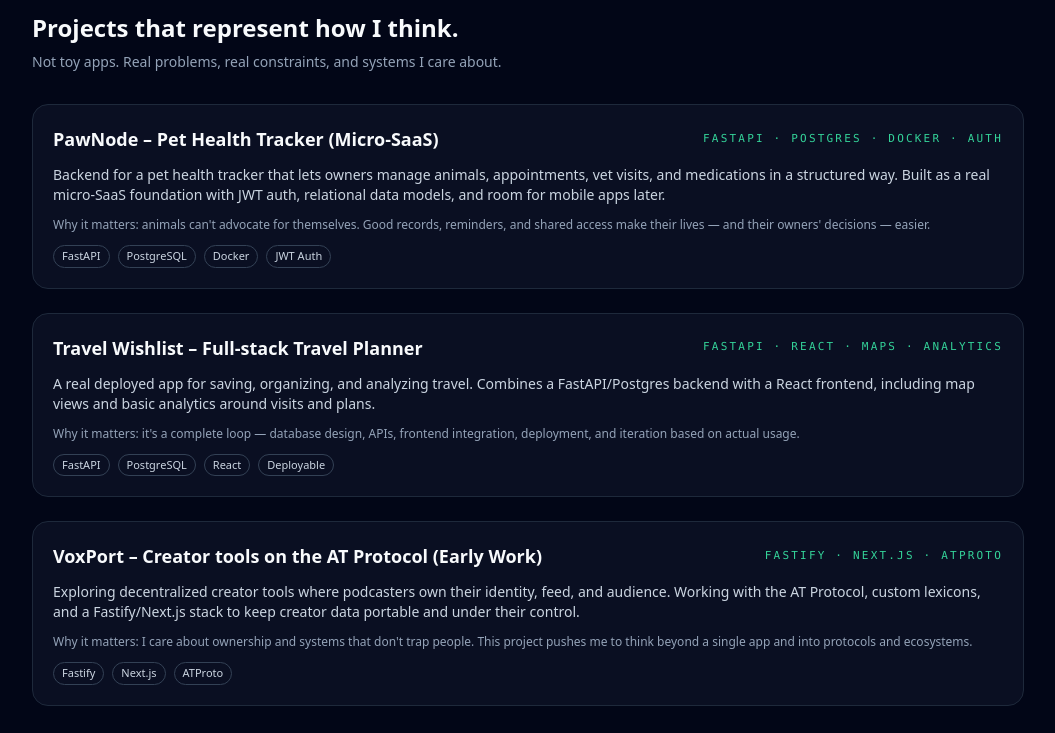
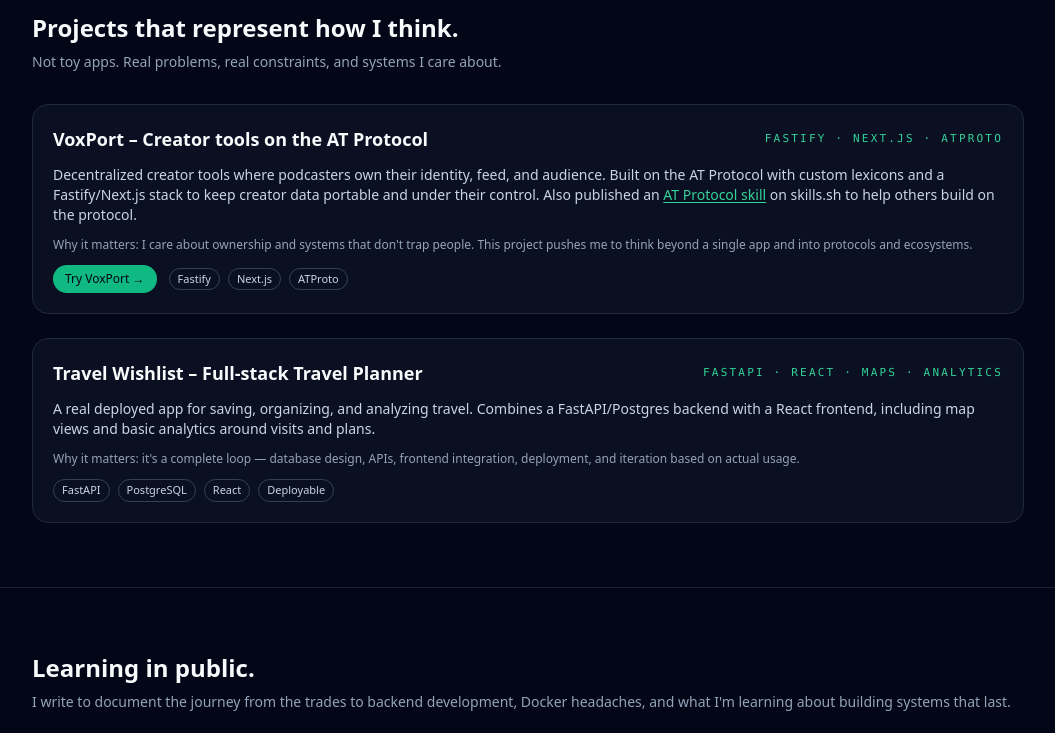
Before and after one commit to JL037/jaredlemler.github.io, a plain HTML site: page index.html in a window 1280 px wide. Shown: the part 1660-2393 px from the top of the page, without its empty margins (112-1167 px from the left). Drawn offline with nearby package versions, Linux system fonts and the light colour scheme.

Commit message:
fix update

```diff
--- a/index.html
+++ b/index.html
@@ -102,7 +102,7 @@
             <div class="w-full max-w-sm space-y-4">
               <!-- Your photo -->
               <img
-                src="jared.png"
+                src="jared.webp"
                 alt="Photo of Jared Lemler"
                 class="w-48 h-48 md:w-64 md:h-64 object-cover rounded-2xl border border-slate-800 shadow-lg shadow-black/40 mx-auto md:mx-0"
               />
@@ -248,30 +248,41 @@
           </p>
 
           <div class="space-y-6">
-            <!-- PawNode -->
+            <!-- VoxPort -->
             <article class="rounded-2xl border border-slate-800 bg-slate-900/60 p-5">
               <div class="flex flex-wrap items-center justify-between gap-2 mb-3">
                 <h3 class="text-base md:text-lg font-semibold text-slate-50">
-                  PawNode – Pet Health Tracker (Micro-SaaS)
+                  VoxPort – Creator tools on the AT Protocol
                 </h3>
                 <span class="text-[11px] font-mono uppercase tracking-[0.2em] text-emerald-400">
-                  FastAPI · Postgres · Docker · Auth
+                  Fastify · Next.js · ATProto
                 </span>
               </div>
               <p class="text-sm text-slate-300 mb-3">
-                Backend for a pet health tracker that lets owners manage animals, appointments, vet visits, and
-                medications in a structured way. Built as a real micro-SaaS foundation with JWT auth,
-                relational data models, and room for mobile apps later.
+                Decentralized creator tools where podcasters own their identity, feed, and audience.
+                Built on the AT Protocol with custom lexicons and a Fastify/Next.js stack to keep creator data
+                portable and under their control. Also published an
+                <a href="https://skills.sh/JL037/atproto-pro" target="_blank" rel="noreferrer" class="text-emerald-400 hover:text-emerald-300 underline underline-offset-2 transition">AT Protocol skill</a>
+                on skills.sh to help others build on the protocol.
               </p>
               <p class="text-xs text-slate-400 mb-3">
-                Why it matters: animals can't advocate for themselves. Good records, reminders, and shared access
-                make their lives — and their owners' decisions — easier.
+                Why it matters: I care about ownership and systems that don't trap people. This project pushes me to
+                think beyond a single app and into protocols and ecosystems.
               </p>
-              <div class="flex flex-wrap gap-2 text-[11px] text-slate-300">
-                <span class="rounded-full border border-slate-700 px-2 py-0.5">FastAPI</span>
-                <span class="rounded-full border border-slate-700 px-2 py-0.5">PostgreSQL</span>
-                <span class="rounded-full border border-slate-700 px-2 py-0.5">Docker</span>
-                <span class="rounded-full border border-slate-700 px-2 py-0.5">JWT Auth</span>
+              <div class="flex flex-wrap items-center gap-3">
+                <a
+                  href="https://voxport.live"
+                  target="_blank"
+                  rel="noreferrer"
+                  class="inline-flex items-center rounded-full bg-emerald-500 hover:bg-emerald-400 text-slate-950 text-xs font-medium px-3 py-1.5 transition"
+                >
+                  Try VoxPort &rarr;
+                </a>
+                <div class="flex flex-wrap gap-2 text-[11px] text-slate-300">
+                  <span class="rounded-full border border-slate-700 px-2 py-0.5">Fastify</span>
+                  <span class="rounded-full border border-slate-700 px-2 py-0.5">Next.js</span>
+                  <span class="rounded-full border border-slate-700 px-2 py-0.5">ATProto</span>
+                </div>
               </div>
             </article>
 
@@ -298,32 +309,6 @@
                 <span class="rounded-full border border-slate-700 px-2 py-0.5">PostgreSQL</span>
                 <span class="rounded-full border border-slate-700 px-2 py-0.5">React</span>
                 <span class="rounded-full border border-slate-700 px-2 py-0.5">Deployable</span>
-              </div>
-            </article>
-
-            <!-- VoxPort / ATProto work -->
-            <article class="rounded-2xl border border-slate-800 bg-slate-900/60 p-5">
-              <div class="flex flex-wrap items-center justify-between gap-2 mb-3">
-                <h3 class="text-base md:text-lg font-semibold text-slate-50">
-                  VoxPort – Creator tools on the AT Protocol (Early Work)
-                </h3>
-                <span class="text-[11px] font-mono uppercase tracking-[0.2em] text-emerald-400">
-                  Fastify · Next.js · ATProto
-                </span>
-              </div>
-              <p class="text-sm text-slate-300 mb-3">
-                Exploring decentralized creator tools where podcasters own their identity, feed, and audience.
-                Working with the AT Protocol, custom lexicons, and a Fastify/Next.js stack to keep creator data
-                portable and under their control.
-              </p>
-              <p class="text-xs text-slate-400 mb-3">
-                Why it matters: I care about ownership and systems that don't trap people. This project pushes me to
-                think beyond a single app and into protocols and ecosystems.
-              </p>
-              <div class="flex flex-wrap gap-2 text-[11px] text-slate-300">
-                <span class="rounded-full border border-slate-700 px-2 py-0.5">Fastify</span>
-                <span class="rounded-full border border-slate-700 px-2 py-0.5">Next.js</span>
-                <span class="rounded-full border border-slate-700 px-2 py-0.5">ATProto</span>
               </div>
             </article>
           </div>
@@ -390,7 +375,7 @@
             >
               Email me
             </a>
-<a
+            <a
               href="https://github.com/JL037"
               target="_blank"
               rel="noreferrer"
```
